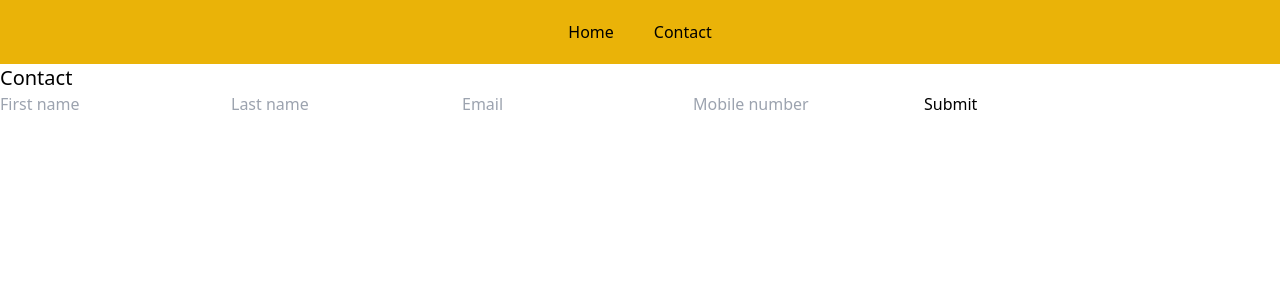
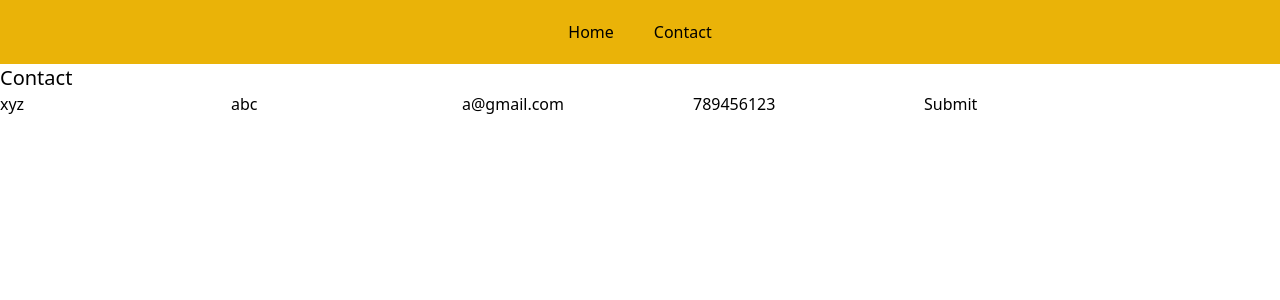
Before and after one commit to kalazaraeducation/react-hook-form, a React (Create React App) app: page /contact in a window 1280 px wide. Shown: the top 300 px of the page. Built offline with nearby package versions, Linux system fonts and the light colour scheme; the HTML template or start-up script is replaced by a standard one.

Commit message:
7-Default-Values

```diff
--- a/src/pages/Contact.js
+++ b/src/pages/Contact.js
@@ -1,7 +1,16 @@
 import { useForm } from "react-hook-form";
 
 const Contact = () => {
-  const { register, handleSubmit, getValues } = useForm();
+  const initialValues = {
+    fname: "xyz",
+    lname: "abc",
+    email: "a@gmail.com",
+    contact: "789456123",
+  };
+
+  const { register, handleSubmit, getValues } = useForm({
+    defaultValues: initialValues,
+  });
 
   // const {} = register();
 
```
